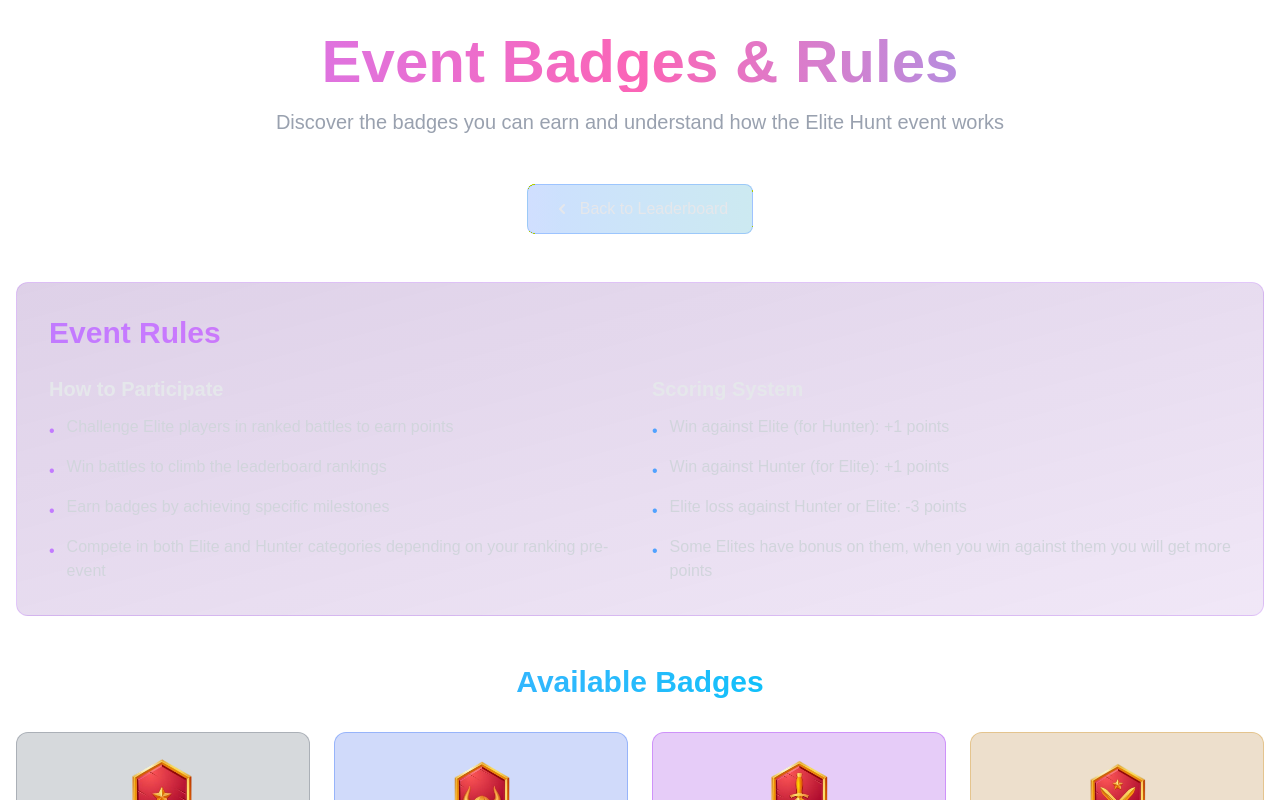
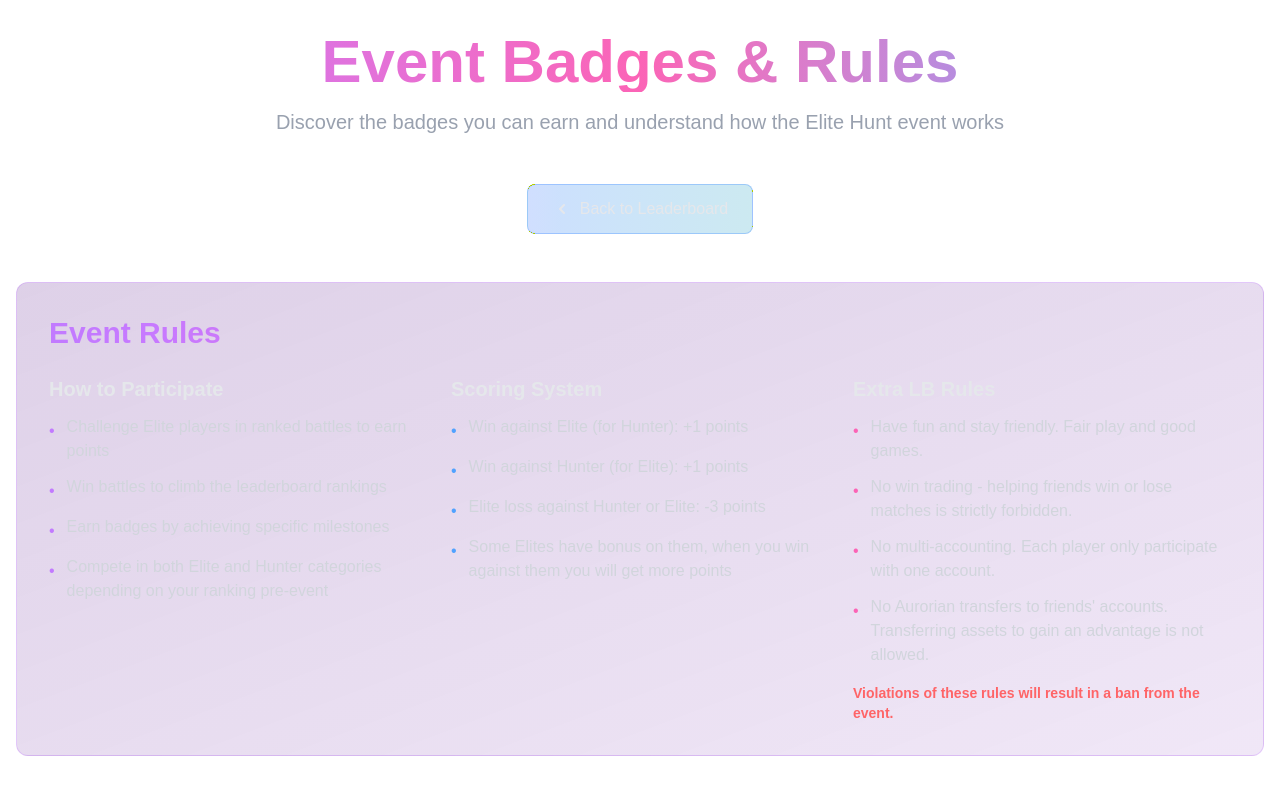
Before and after one commit to ChocooDEV/aurory-elite-hunter, a Next.js app: page /badges in a window 1280 px wide. Shown: the top 800 px of the page. Built offline with nearby package versions, Linux system fonts and the light colour scheme.

Commit message:
add rules

```diff
--- a/app/badges/page.tsx
+++ b/app/badges/page.tsx
@@ -97,7 +97,7 @@ export default function BadgesPage() {
         <h2 className="text-2xl sm:text-3xl font-bold text-transparent bg-clip-text bg-gradient-to-r from-purple-400 to-pink-400 mb-6">
           Event Rules
         </h2>
-        <div className="grid grid-cols-1 md:grid-cols-2 gap-6">
+        <div className="grid grid-cols-1 md:grid-cols-3 gap-6">
           <div className="space-y-4">
             <h3 className="text-xl font-semibold text-gray-200 mb-3">How to Participate</h3>
             <ul className="space-y-3 text-gray-300">
@@ -139,6 +139,30 @@ export default function BadgesPage() {
                 <span>Some Elites have bonus on them, when you win against them you will get more points</span>
               </li>
             </ul>
+          </div>
+          <div className="space-y-4">
+            <h3 className="text-xl font-semibold text-gray-200 mb-3">Extra LB Rules</h3>
+            <ul className="space-y-3 text-gray-300">
+              <li className="flex items-start gap-3">
+                <span className="text-pink-400 mt-1">•</span>
+                <span>Have fun and stay friendly. Fair play and good games.</span>
+              </li>
+              <li className="flex items-start gap-3">
+                <span className="text-pink-400 mt-1">•</span>
+                <span>No win trading - helping friends win or lose matches is strictly forbidden.</span>
+              </li>
+              <li className="flex items-start gap-3">
+                <span className="text-pink-400 mt-1">•</span>
+                <span>No multi-accounting. Each player only participate with one account.</span>
+              </li>
+              <li className="flex items-start gap-3">
+                <span className="text-pink-400 mt-1">•</span>
+                <span>No Aurorian transfers to friends' accounts. Transferring assets to gain an advantage is not allowed.</span>
+              </li>
+            </ul>
+            <div className="text-sm text-red-400 font-semibold mt-2">
+              Violations of these rules will result in a ban from the event.
+            </div>
           </div>
         </div>
       </div>
```
